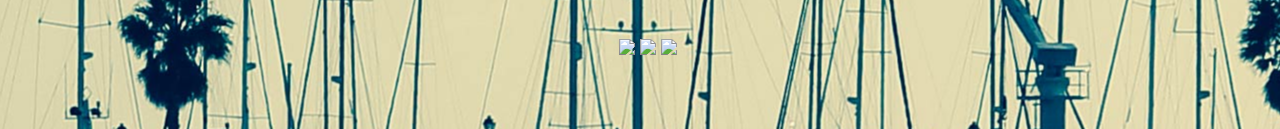
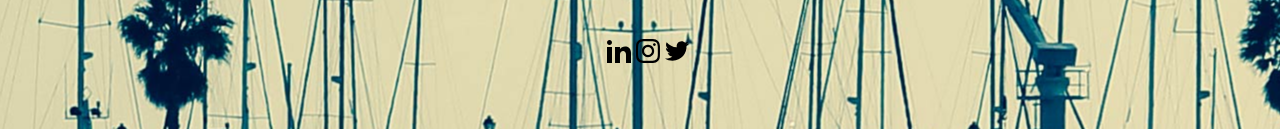
Before and after one commit to fy101/felipeyulis, a plain HTML site: page index.html in a window 1280 px wide. Shown: the part 271-400 px from the top of the page. Drawn offline with Linux system fonts and the light colour scheme.

Commit message:
Update index.html

```diff
--- a/index.html
+++ b/index.html
@@ -11,9 +11,9 @@
   <h1>Felipe Yulis</h1>
   <h4>DESIGNER</h4>
   <div>
-    <a href="www.linkedin.com/fyulis"><img src=".../images/icon-linkedin.svg"></a>
-    <a href="#"><img src=".../images/icon-instagram.svg"></a>
-    <a href="#"><img src=".../images/icon-twitter.svg"></a>
+    <a href="www.linkedin.com/fyulis"><img src="/images/icon-linkedin.svg"></a>
+    <a href="#"><img src="/images/icon-instagram.svg"></a>
+    <a href="#"><img src="/images/icon-twitter.svg"></a>
   </div>
 </body>
 </html>
```
